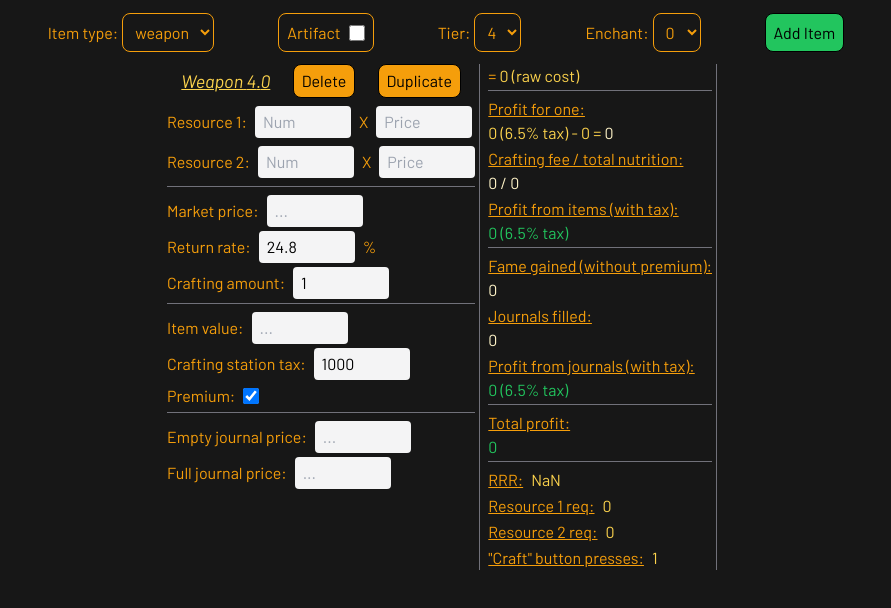
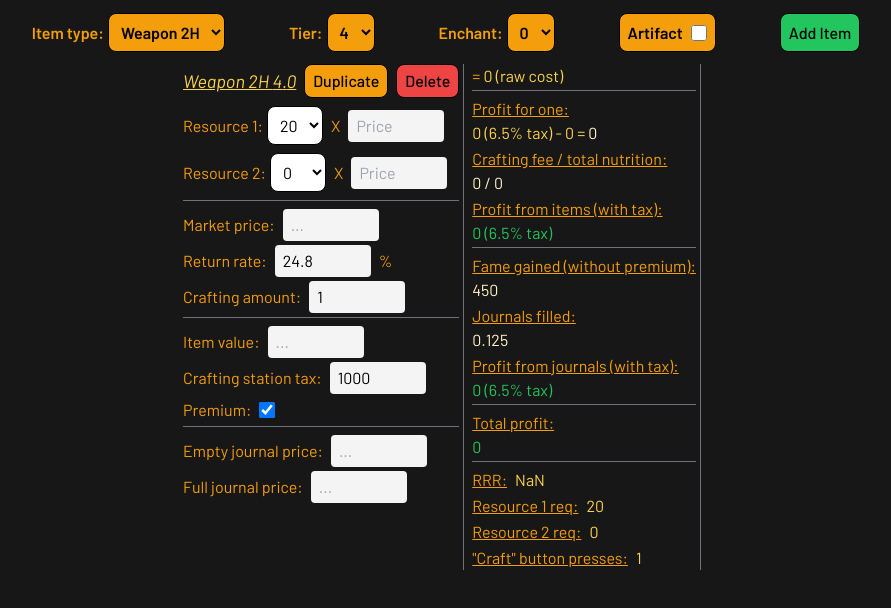
Before and after one commit to mPunc/progenitor-crafting, a React (Create React App) app: page / in a window 1280 px wide. Both pictures are taken after a click on the button "Add Item". Shown: the top 608 px of the page, without its empty margins (194-1085 px from the left). Built offline with nearby package versions, Linux system fonts and the light colour scheme.

Commit message:
Visuals and math
Modified visuals, fixed math for dropdown values. v1.1 beta ready
-MP

```diff
--- a/public/index.html
+++ b/public/index.html
@@ -9,7 +9,6 @@
       name="description"
       content="Browser app for Albion Online crafting calculations"
     />
-    <link rel="apple-touch-icon" href="%PUBLIC_URL%/logo192.png" />
     <link rel="manifest" href="%PUBLIC_URL%/manifest.json" />
     <link rel="preconnect" href="https://fonts.googleapis.com">
     <link rel="preconnect" href="https://fonts.gstatic.com" crossorigin>
--- a/src/components/features/craftedItem.jsx
+++ b/src/components/features/craftedItem.jsx
@@ -5,15 +5,19 @@ import ValueWithLabel from "../ui/valueWithLabel";
 import Tooltip from "../ui/tooltip";
 import Button from "../ui/button";
 import { craftingSimulationWorstCase } from "../../utils/craftingSimulation";
-import { formatNumber, getFameCoefficient, getJournalCapacity, getMarketTax, getSellOrderTax, getNutritionCoefficient } from "../../utils/constantGetters";
+import { getFameCoefficient, getJournalCapacity, getMarketTax, getSellOrderTax, getNutritionCoefficient, getResourceAmounts } from "../../utils/constantGetters";
+import { formatNumber, capitalize } from "../../utils/displayFormatters";
+import DropdownWithLabel from "../ui/dropdownWithLabel";
 
 function CraftedItem({ itemType, isArtifact, tier, enchant, onDelete, onDuplicate, initialValues = undefined }) {
+  const resourceAmounts = getResourceAmounts(itemType);
+
   const [values, setValues] = useState(
     initialValues === undefined ?
   {
     tier: tier,
     enchant: enchant,
-    res1Amount: 0,
+    res1Amount: Number(resourceAmounts[0]),
     res1Price: 0,
     res2Amount: 0,
     res2Price: 0,
@@ -86,20 +90,20 @@ function CraftedItem({ itemType, isArtifact, tier, enchant, onDelete, onDuplicat
     <div className="flex flex-row flex-wrap">
       <div className="flex flex-col items-start gap-y-1 border-r border-zinc-500 pr-1 mr-2 mb-4">
         <div className="flex flex-row gap-2 justify-evenly w-full items-center mb-1" >
-          <div className="text-lg text-amber-300 underline italic">{itemType.charAt(0).toUpperCase() + itemType.slice(1)} {values.tier}.{values.enchant} {isArtifact ? "(artifact)" : ""}</div>
-          <Button text="Delete" onClick={onDelete}/>
+          <div className="text-lg text-amber-300 underline italic">{capitalize(itemType)} {values.tier}.{values.enchant} {isArtifact ? "(artifact)" : ""}</div>
           <Button text="Duplicate" onClick={() => onDuplicate(values)}/>
+          <Button text="Delete" color="red" onClick={onDelete}/>
         </div>
 
         <div className="flex flex-row gap-2 justify-center items-center mb-1" >
-          <InputWithLabel
+          <DropdownWithLabel
             labelText="Resource 1:"
-            value={values.res1Amount}
-            placeholder="Num"
-            setterFunction={(val) => handleSetValues("res1Amount", val)}
-            extra="X"
-            tooltip={<Tooltip text="e.g. 16 x 4,400"/>}
+            setterFunction={(val) => handleSetValues("res1Amount", Number(val))}
+            values={resourceAmounts}
+            selected={values.res1Amount}
+            color="white"
           />
+          X
           <InputWithLabel
             value={values.res1Price}
             placeholder="Price"
@@ -109,14 +113,14 @@ function CraftedItem({ itemType, isArtifact, tier, enchant, onDelete, onDuplicat
 
         { itemType !== "armor" &&
         <div className="flex flex-row gap-2 justify-center items-center mb-1" >
-          <InputWithLabel
+          <DropdownWithLabel
             labelText="Resource 2:"
-            value={values.res2Amount}
-            placeholder="Num"
-            setterFunction={(val) => handleSetValues("res2Amount", val)}
-            extra="X"
-            tooltip={<Tooltip text="e.g. 8 x 5,100"/>}
+            setterFunction={(val) => handleSetValues("res2Amount", Number(val))}
+            values={resourceAmounts}
+            selected={values.res2Amount}
+            color="white"
           />
+          X
           <InputWithLabel
             value={values.res2Price}
             placeholder="Price"
--- a/src/components/features/itemList.jsx
+++ b/src/components/features/itemList.jsx
@@ -3,7 +3,7 @@ import CraftedItem from "./craftedItem";
 function ItemList({ items = [], onDelete, onDuplicate }) {
   return (
     <div className="flex flex-row flex-wrap justify-center">
-      { items.map( item =>
+      { items?.map( item =>
         <CraftedItem
           key={item.id}
           itemType={item.itemType}
--- a/src/components/features/menu.jsx
+++ b/src/components/features/menu.jsx
@@ -4,7 +4,7 @@ import DropdownWithLabel from "../ui/dropdownWithLabel";
 import InputWithLabel from "../ui/inputWithLabel";
 
 function Menu({ onAddItem }) {
-  const [itemType, setItemType] = useState("weapon");
+  const [itemType, setItemType] = useState("weapon 2H");
   const [isArtifact, setIsArtifact] = useState(false);
   const [tier, setTier] = useState(4);
   const [enchant, setEnchant] = useState(0);
@@ -14,8 +14,25 @@ function Menu({ onAddItem }) {
       <DropdownWithLabel
         labelText="Item type:"
         setterFunction={setItemType}
-        values={["weapon", "armor", "bag"]}
+        values={["weapon 2H", "weapon 1H", "armor", "off-hand", "bag", "cape"]}
         selected={itemType}
+        fontWeight="semibold"
+      />
+
+      <DropdownWithLabel
+        labelText="Tier:"
+        setterFunction={(e) => setTier(Number(e))}
+        values={[4, 5, 6, 7, 8]}
+        selected={tier}
+        fontWeight="semibold"
+      />
+
+      <DropdownWithLabel
+        labelText="Enchant:"
+        setterFunction={(e) => setEnchant(Number(e))}
+        selected={enchant}
+        values={[0, 1, 2, 3, 4]}
+        fontWeight="semibold"
       />
 
       <InputWithLabel
@@ -24,20 +41,7 @@ function Menu({ onAddItem }) {
         value={isArtifact}
         setterFunction={setIsArtifact}
         border
-      />
-
-      <DropdownWithLabel
-        labelText="Tier:"
-        setterFunction={setTier}
-        values={[4, 5, 6, 7, 8]}
-        selected={tier}
-      />
-
-      <DropdownWithLabel
-        labelText="Enchant:"
-        setterFunction={setEnchant}
-        selected={enchant}
-        values={[0, 1, 2, 3, 4]}
+        fontWeight="semibold"
       />
 
       <Button text="Add Item" color="green" onClick={() => onAddItem(itemType, isArtifact, tier, enchant)}/>
--- a/src/components/ui/button.jsx
+++ b/src/components/ui/button.jsx
@@ -2,12 +2,13 @@
 function Button({text, onClick, color = "base"}) {
   const colorOptions = {
     base: "bg-amber-500 hover:bg-amber-300",
-    green: "bg-green-500 hover:bg-green-100"
+    green: "bg-green-500 hover:bg-green-100",
+    red: "bg-red-500 hover:bg-red-300"
   };
 
   return (
     <button
-      className={`text-black text-nowrap border border-black rounded-lg px-2 py-1 transition-colors ${colorOptions[color]}`}
+      className={`text-black text-nowrap font-medium border border-black rounded-lg px-2 py-1 transition-colors ${colorOptions[color]}`}
       onClick={onClick}
     >
       {text}
--- a/src/components/ui/dropdownWithLabel.jsx
+++ b/src/components/ui/dropdownWithLabel.jsx
@@ -1,7 +1,26 @@
+import { capitalize } from "../../utils/displayFormatters";
 
-function DropdownWithLabel({ labelText = undefined, setterFunction, values, selected, tooltip = undefined }) {
+function DropdownWithLabel({
+  labelText = undefined,
+  setterFunction,
+  values,
+  selected,
+  tooltip = undefined,
+  fontWeight = "normal",
+  color = "base"
+}) {
+  const fontWeights = {
+    normal : "font-normal",
+    semibold : "font-semibold"
+  };
+
+  const colorOptions = {
+    base : "text-black border-black bg-amber-500",
+    white : "text-black border-black bg-white"
+  };
+
   return (
-    <div className="flex flex-row justify-center items-center gap-1">
+    <div className={`flex flex-row justify-center items-center gap-1 ${fontWeights[fontWeight]}`}>
       { labelText &&
       <div className="relative group">
         <label className="hover:text-amber-300">{labelText}</label>
@@ -10,11 +29,11 @@ function DropdownWithLabel({ labelText = undefined, setterFunction, values, sele
       }
       <select
         value={selected}
-        className="rounded-lg px-2 py-2 border border-amber-500 bg-neutral-900"
+        className={`rounded-lg px-2 py-2 border ${colorOptions[color]}`}
         onChange={(e) => setterFunction(e.target.value)}
       >
-        { values.map( value =>
-          <option value={value}>{value}</option>
+        { values?.map( value =>
+          <option className={`${fontWeights[fontWeight]}`} value={value}>{capitalize(value)}</option>
         )}
       </select>
     </div>
--- a/src/components/ui/inputWithLabel.jsx
+++ b/src/components/ui/inputWithLabel.jsx
@@ -1,8 +1,23 @@
 
-function InputWithLabel({ labelText = undefined, placeholder = "...", type = "number", value, setterFunction, border = undefined, extra = undefined, tooltip = undefined }) {
+function InputWithLabel({
+  labelText = undefined,
+  placeholder = "...",
+  type = "number",
+  value,
+  setterFunction,
+  border = undefined,
+  extra = undefined,
+  tooltip = undefined,
+  fontWeight = "normal"
+}) {
   const inputTypes = {
     number: ["bg-zinc-100 text-black w-24 px-2 py-1 rounded"],
     checkbox: ["w-4 h-4"]
+  };
+
+  const fontWeights = {
+    normal : "font-normal",
+    semibold : "font-semibold"
   };
 
   const handleChange = (e) => {
@@ -14,10 +29,13 @@ function InputWithLabel({ labelText = undefined, placeholder = "...", type = "nu
   };
 
   return (
-    <div className={`flex flex-row gap-2 justify-center items-center ${border && "border border-amber-500 rounded-lg px-2"}`}>
+    <div className={`flex flex-row gap-2 justify-center items-center
+      ${border && "border border-black rounded-lg px-2 text-black bg-amber-500"}
+      ${fontWeights[fontWeight]}`}
+    >
       { labelText &&
       <div className="relative group">
-        <label className="hover:text-amber-300">{labelText}</label>
+        <label className={`${border || "hover:text-amber-300"}`}>{labelText}</label>
         {tooltip}
       </div>
       }
--- a/src/data/constants.json
+++ b/src/data/constants.json
@@ -55,8 +55,8 @@
   "resourceTypes" : ["bars", "leather", "cloth", "planks"],
 
   "resourceAmounts" : {
-    "weapon 2H" : [20, 12, 32],
-    "weapon 1H" : [16, 8, 24],
+    "weapon 2H" : [20, 12, 32, 0],
+    "weapon 1H" : [16, 8, 24, 0],
     "armor" : [16, 8],
     "off-hand" : [4],
     "bag" : [8],
--- a/src/utils/constantGetters.js
+++ b/src/utils/constantGetters.js
@@ -1,7 +1,4 @@
 import constants from "../data/constants.json";
-
-// just a number formatter
-export const formatNumber = (num) => Math.floor(Number(num)).toLocaleString();
 
 export const getMarketTax = (havePremium) => constants.premium[String(havePremium)];
 
--- /dev/null
+++ b/src/utils/displayFormatters.js
@@ -0,0 +1,4 @@
+
+export const formatNumber = (num) => Math.floor(Number(num)).toLocaleString();
+
+export const capitalize = (str) => typeof str === "string" && str.length > 0 ? str[0].toUpperCase() + str.slice(1) : str;
```
